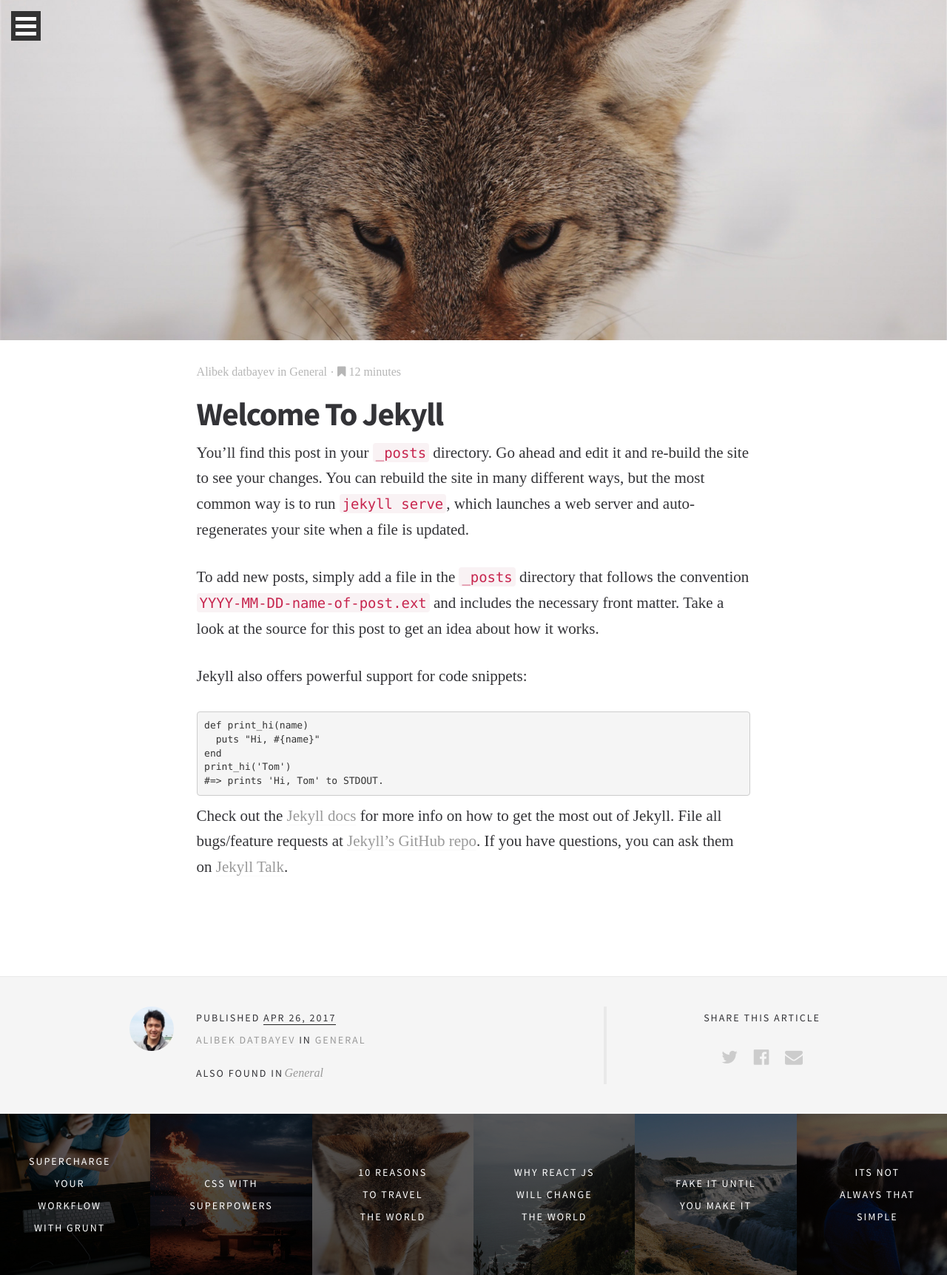
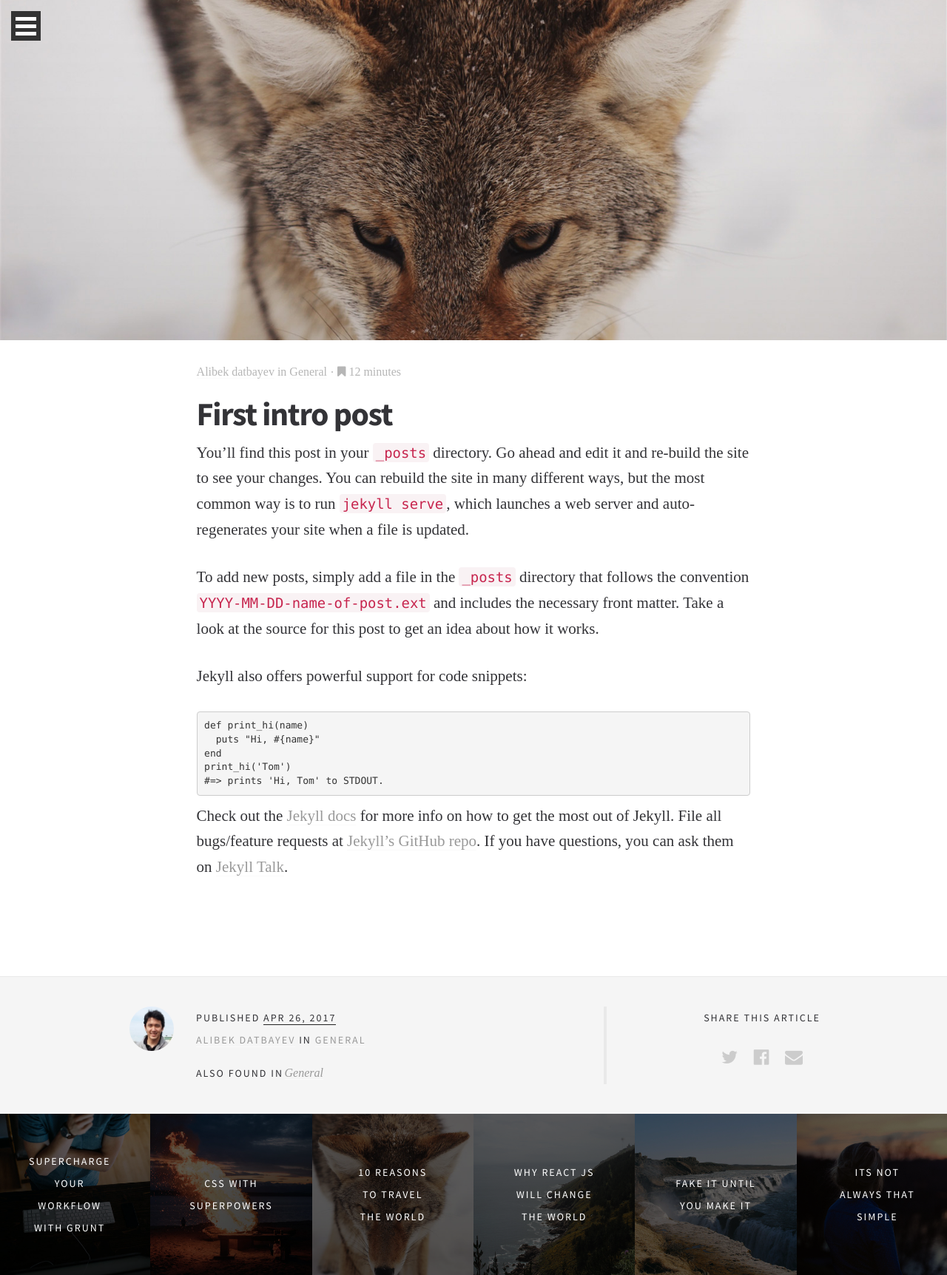
Before and after one commit to datbayev/whyit, a Jekyll site: the page built from _posts/2017-04-25-welcome-to-jekyll.md, in a window 1280 px wide. Shown: the whole page at 74% size. Built offline with Jekyll 4.4.1, drawn with Linux system fonts in a browser that asks for light colours; some web fonts are replaced.

Commit message:
Added title to first introduction post

```diff
--- a/_posts/2017-04-25-welcome-to-jekyll.md
+++ b/_posts/2017-04-25-welcome-to-jekyll.md
@@ -1,6 +1,7 @@
 ---
 layout: post
 date: 2017-04-26
+title: "First intro post"
 categories: general
 author_name : Alibek Datbayev
 author_url : /author/alibek
```
